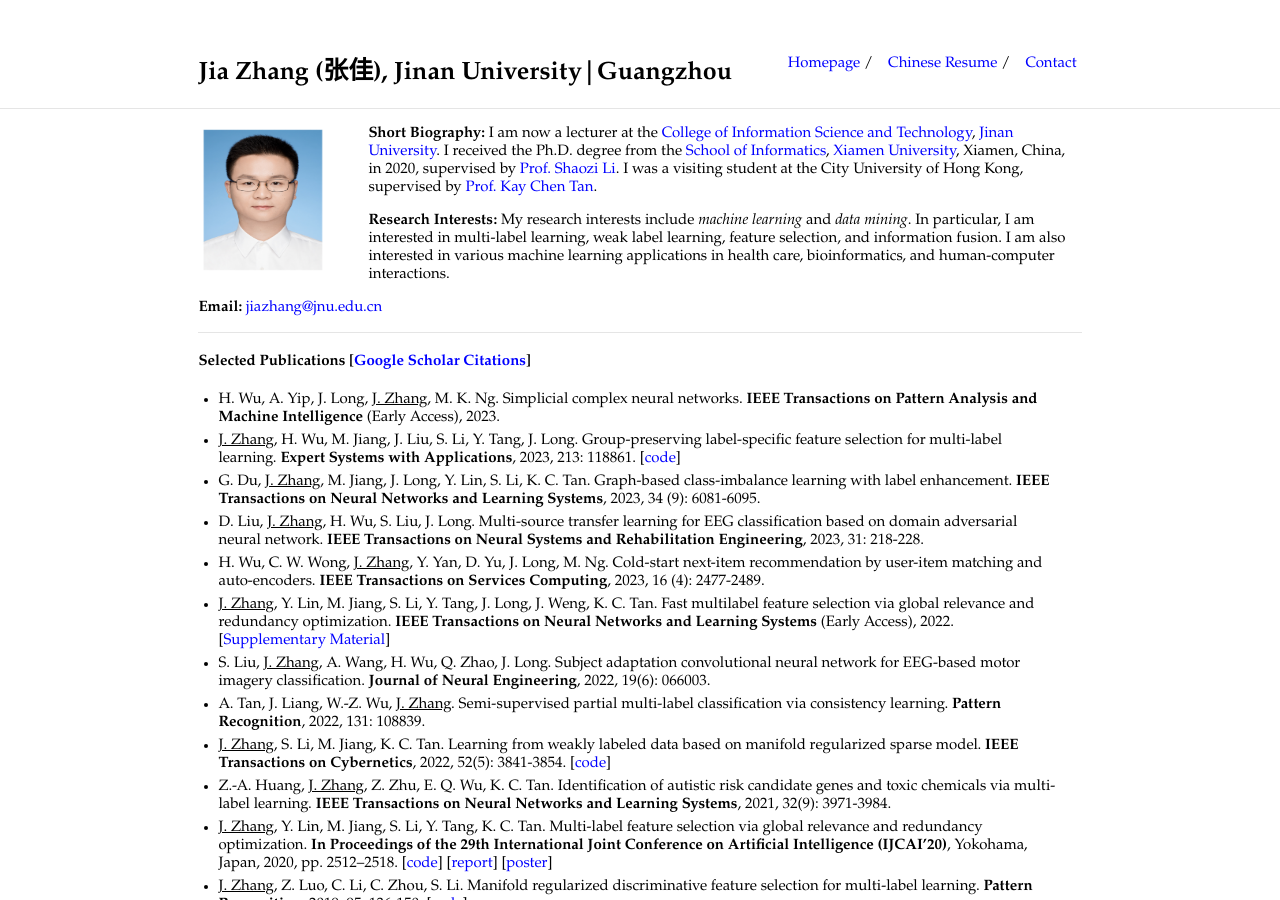
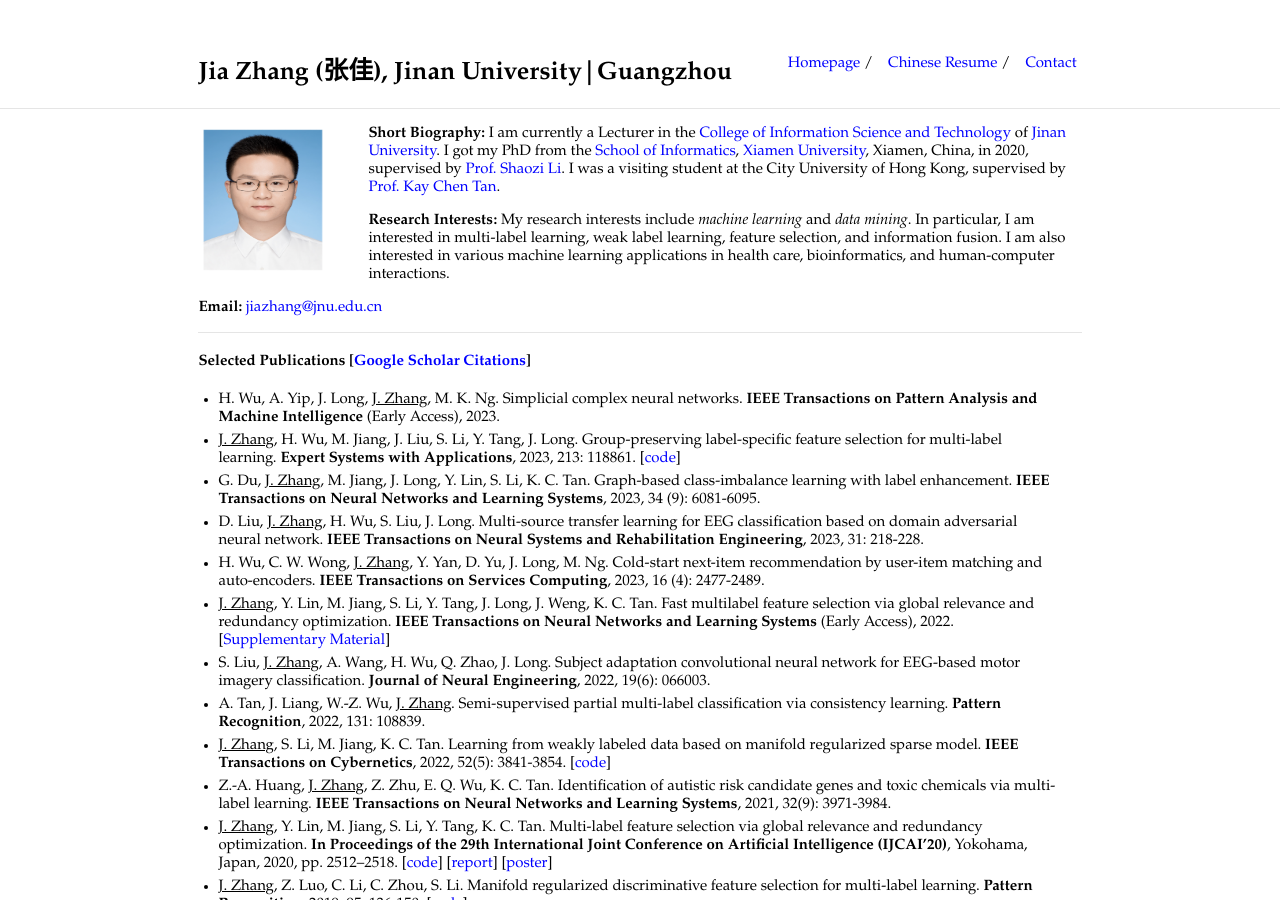
Before and after one commit to jiazhang-ml/jiazhang-ml.github.io, a Jekyll site: the page built from index.md, in a window 1280 px wide and 900 px high. Built offline with Jekyll 4.4.1, drawn with Linux system fonts in a browser that asks for light colours.

Commit message:
Update index.md

```diff
--- a/index.md
+++ b/index.md
@@ -5,10 +5,9 @@ layout: default
 
 <img class="profile-picture" src="jiazhang.jpg">
 
-**Short Biography:** I am now a lecturer at the [College of Information Science and Technology](https://xxxy.jnu.edu.cn/main.htm), [Jinan University](https://www.jnu.edu.cn/). I received the Ph.D. degree from the [School of Informatics](https://informatics.xmu.edu.cn/), [Xiamen University](https://www.xmu.edu.cn/), Xiamen, China, in 2020, supervised by [Prof. Shaozi Li](https://imt.xmu.edu.cn/info/1003/1182.htm). I was a visiting student at the City University of Hong Kong, supervised by [Prof. Kay Chen Tan](https://www.polyu.edu.hk/comp/people/academic-staff/prof-tan-kay-chen/).
+**Short Biography:** I am currently a Lecturer in the [College of Information Science and Technology](https://xxxy.jnu.edu.cn/main.htm) of [Jinan University](https://www.jnu.edu.cn/). I got my PhD from the [School of Informatics](https://informatics.xmu.edu.cn/), [Xiamen University](https://www.xmu.edu.cn/), Xiamen, China, in 2020, supervised by [Prof. Shaozi Li](https://imt.xmu.edu.cn/info/1003/1182.htm). I was a visiting student at the City University of Hong Kong, supervised by [Prof. Kay Chen Tan](https://www.polyu.edu.hk/comp/people/academic-staff/prof-tan-kay-chen/).
 
 **Research Interests:** My research interests include *machine learning* and *data mining*. In particular, I am interested in multi-label learning, weak label learning, feature selection, and information fusion. I am also interested in various machine learning applications in health care, bioinformatics, and human-computer interactions.
-
 
 **Email:** [jiazhang@jnu.edu.cn](mailto:jiazhang@jnu.edu.cn)
 
```
